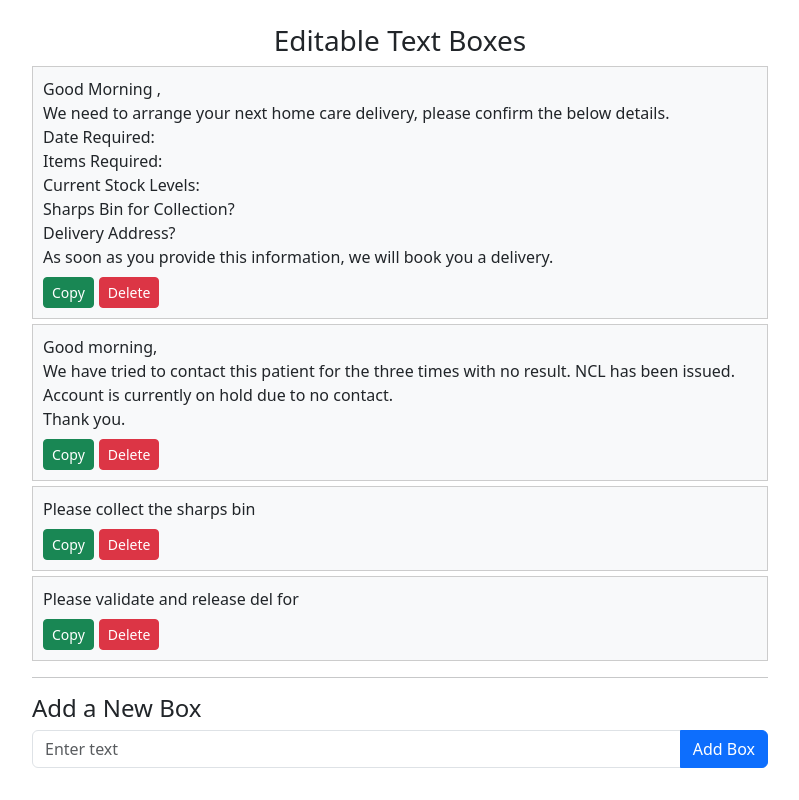
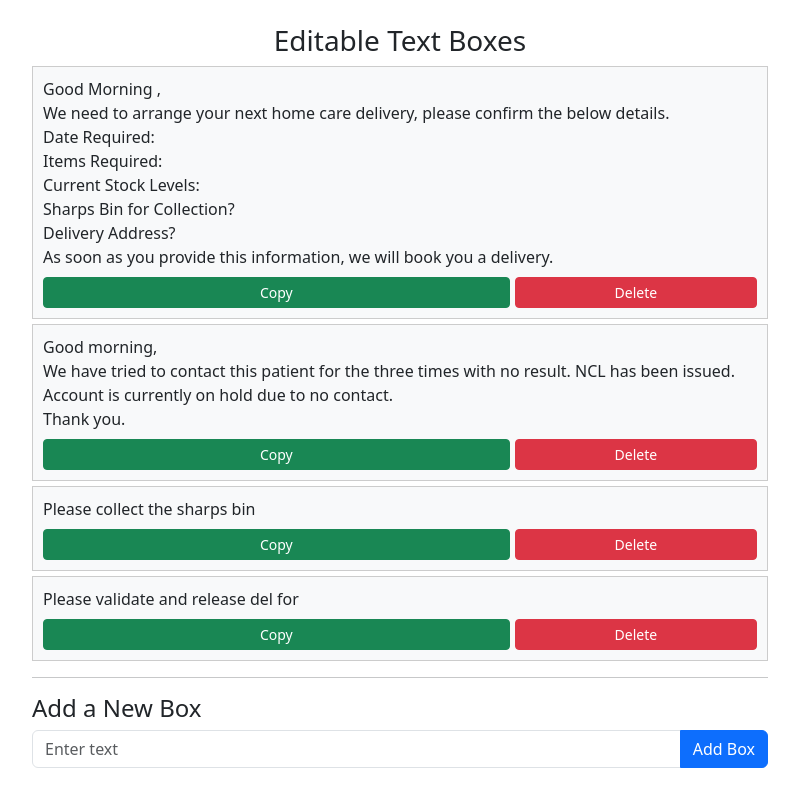
Before and after one commit to Mismiles/CopyPaste, a plain HTML site: page index.html in a window 1280 px wide. Shown: the whole page, without its empty margins (240-1039 px from the left). Drawn offline with nearby package versions, Linux system fonts and the light colour scheme.

Commit message:
Update index.html
Made copy button bigger

```diff
--- a/index.html
+++ b/index.html
@@ -3,7 +3,7 @@
 <head>
     <meta charset="UTF-8">
     <meta name="viewport" content="width=device-width, initial-scale=1.0">
-    <title>Editable Boxes with Copy & Delete Buttons</title>
+    <title>Editable Boxes with Styled Copy & Delete Buttons</title>
     <link href="https://cdn.jsdelivr.net/npm/bootstrap@5.3.0/dist/css/bootstrap.min.css" rel="stylesheet">
     <style>
         .box {
@@ -24,6 +24,12 @@
         }
         .box-content[contenteditable="true"]:focus {
             outline: 2px solid #0d6efd;
+        }
+        .copy-btn {
+            flex: 2;
+        }
+        .delete-btn {
+            flex: 1;
         }
     </style>
 </head>
@@ -84,14 +90,14 @@
                 tools.classList.add("box-tools");
 
                 const copyBtn = document.createElement("button");
-                copyBtn.className = "btn btn-success btn-sm";
+                copyBtn.className = "btn btn-success btn-sm copy-btn";
                 copyBtn.innerText = "Copy";
                 copyBtn.onclick = () => {
                     navigator.clipboard.writeText(content.innerText);
                 };
 
                 const deleteBtn = document.createElement("button");
-                deleteBtn.className = "btn btn-danger btn-sm";
+                deleteBtn.className = "btn btn-danger btn-sm delete-btn";
                 deleteBtn.innerText = "Delete";
                 deleteBtn.onclick = () => {
                     texts.splice(index, 1);
```
